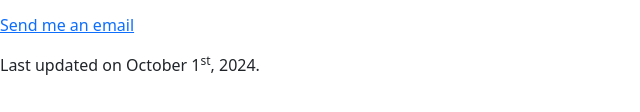
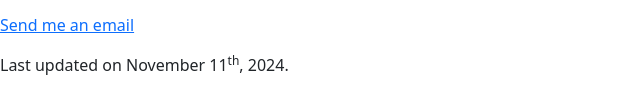
Before and after one commit to ANAydelott/ProjectBootstrap, a plain HTML site: page about.html in a window 1280 px wide. Shown: the part 424-536 px from the top of the page, 0-640 px from the left. Drawn offline with nearby package versions, Linux system fonts and the light colour scheme.

Commit message:
Update about.html

```diff
--- a/about.html
+++ b/about.html
@@ -45,7 +45,7 @@
               <address>
                <a href="mailto:Andrew_Aydelott@elcamino.edu">Send me an email</a>
               </address>
-              <p>Last updated on October 1<sup>st</sup>, 2024.</p>
+              <p>Last updated on November 11<sup>th</sup>, 2024.</p>
           </footer>
     </body>
 </html>
```
